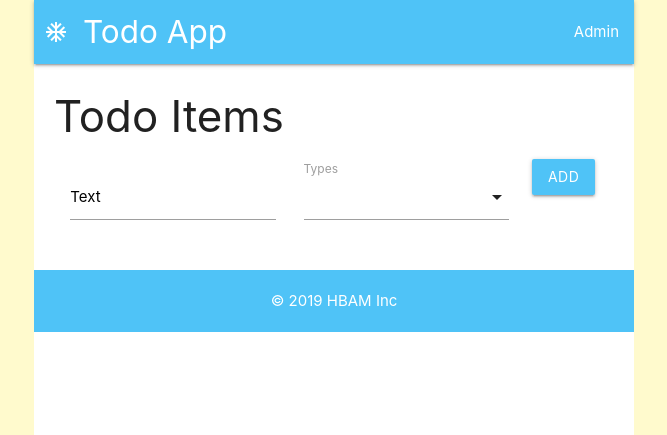
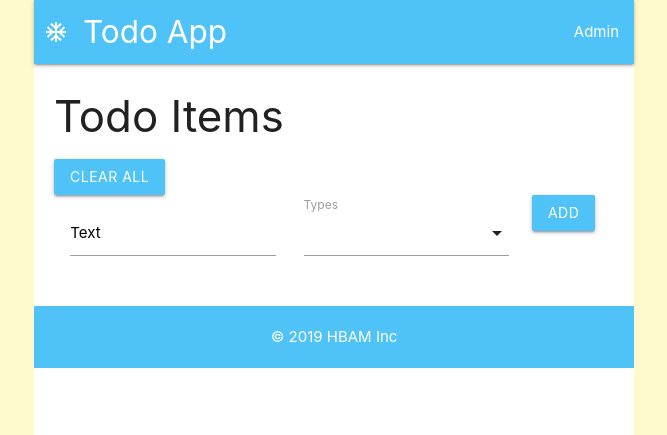
Before and after one commit to PdxCodeGuild/django_lab_finish_todo, a Django app: page /todoapp/index/ in a window 1280 px wide. Shown: the top 435 px of the page, without its empty margins (306-973 px from the left). Run offline with Django 3.2, Linux system fonts and the light colour scheme; data comes from the database, SQL or seed files in the repository; both versions use the stored data as it was after the commit; data that the repository does not hold is empty.

Commit message:
add clear all process

```diff
--- a/todoapp/templates/todoapp/index.html
+++ b/todoapp/templates/todoapp/index.html
@@ -42,8 +42,17 @@
     text-decoration:line-through;
   }
 
+  #clear_all .btn {
+    padding-bottom: 10px;
+  }
+
+
+
 </style>
 <h3>Todo Items</h3>
+<div id="clear_all">
+  <a class="btn light-blue lighten-2" href="{% url 'todoapp:clear_all' %}"><i class = "material-icons"></i>clear all</a>
+</div>
 
 <!-- FORM -->
 <form action="{% url 'todoapp:save_todo' %}" method="post">
--- a/todoapp/urls.py
+++ b/todoapp/urls.py
@@ -9,4 +9,5 @@ urlpatterns = [
     path('save_todo/', views.save_todo, name='save_todo'),
     path('complete_todo/', views.complete_todo, name='complete_todo'),
     path('delete_todo/<int:todo_id>/', views.delete_todo, name='delete_todo'),
+    path('clear_all/', views.clear_all, name='clear_all'),
 ]
--- a/todoapp/views.py
+++ b/todoapp/views.py
@@ -45,3 +45,9 @@ def delete_todo(request, todo_id):
     todo_item = TodoItem.objects.get(id=todo_id)
     todo_item.delete()
     return HttpResponseRedirect(reverse('todoapp:index'))
+
+def clear_all(request):
+    todo_items = TodoItem.objects.all()
+    todo_items.delete()
+
+    return HttpResponseRedirect(reverse('todoapp:index'))
```
Also changed, not shown: db.sqlite3.
